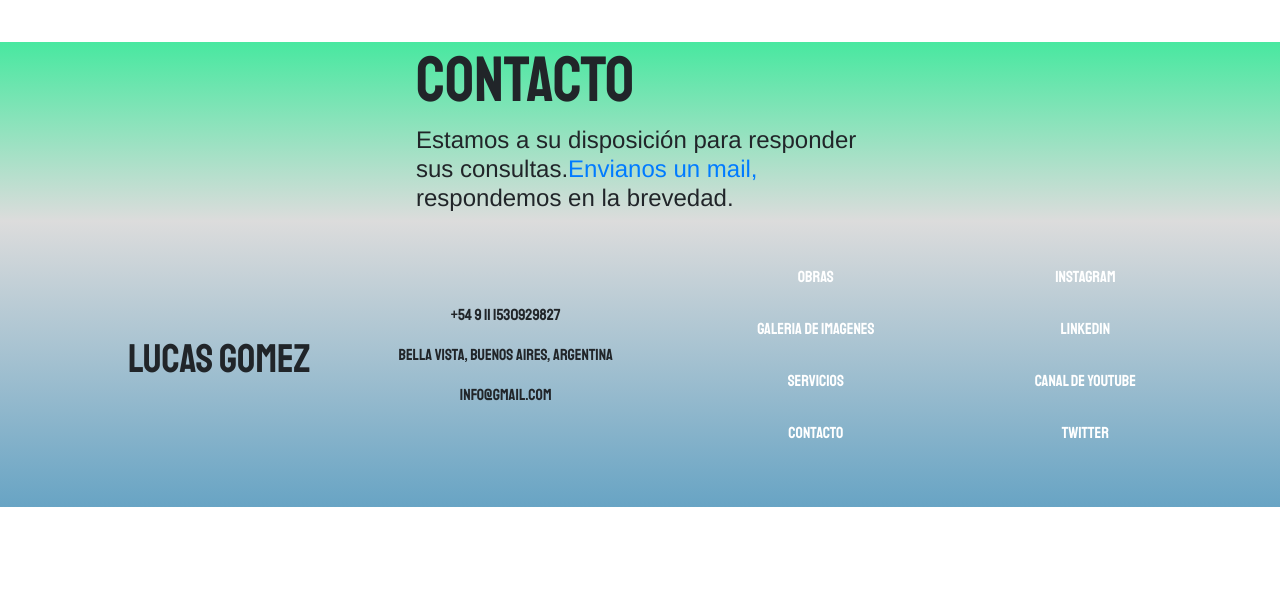
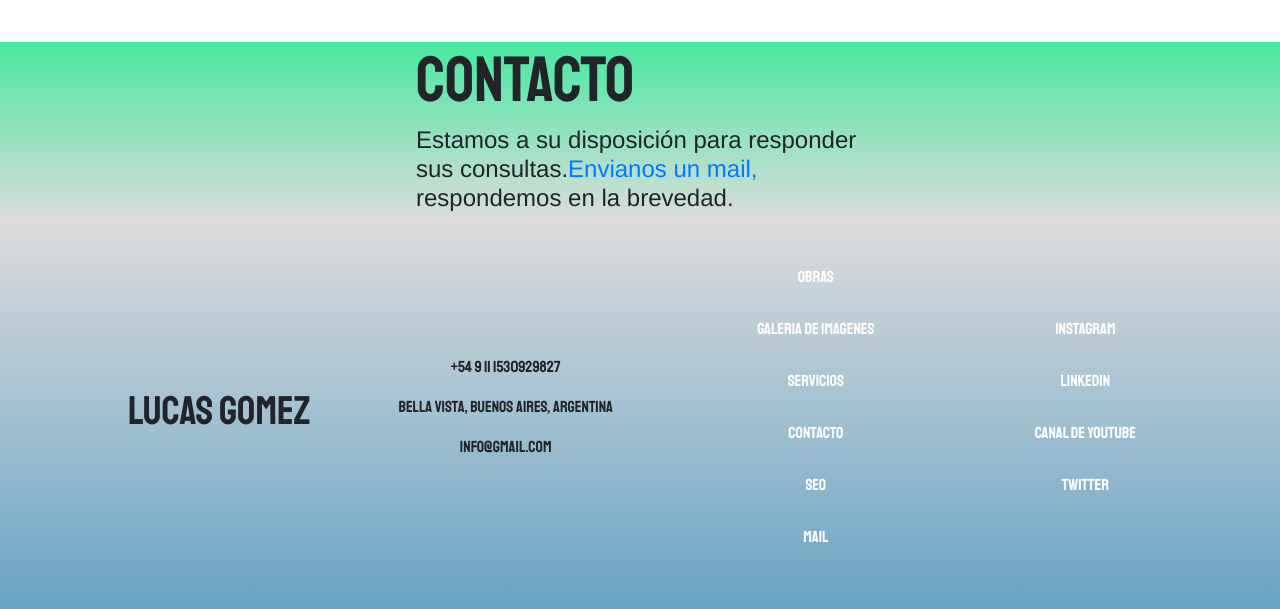
Before and after one commit to LucasEzequielGomez/CoordinacionesBIM, a website: page index.html in a window 1280 px wide. Shown: the part 1340-1949 px from the top of the page. Before the commit the page ends 1847 px from the top, so only its background shows below. Drawn offline with nearby package versions, Linux system fonts and the light colour scheme.

Commit message:
Update index.html

```diff
--- a/index.html
+++ b/index.html
@@ -178,6 +178,8 @@
 			<li><a href="pages/galeria.html" target="_blank">Galeria de Imagenes</a></li>
 			<li><a href="pages/servicios.html" target="_blank">Servicios</a></li>
 			<li><a href="pages/contacto.html">Contacto</a></li>
+			<li><a href="seo/seo.html" target="_blank">SEO</a></li>
+			<li><a href="mail/mail.html" target="_blank">MAIL</a></li>
 		</ul>
 	</div>
 	<div>
```
